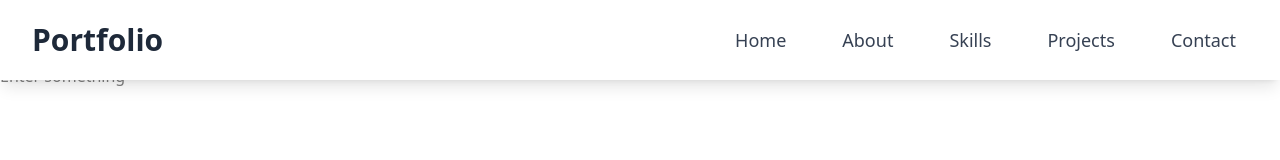
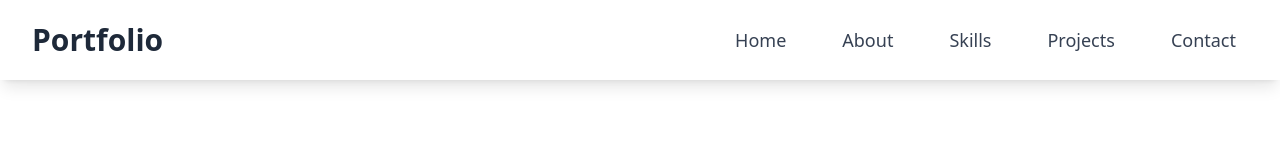
Before and after one commit to KavishkaDulshan/Portfolio, a React (Vite) app: page / in a window 1280 px wide. Shown: the top 160 px of the page. Built offline with nearby package versions, Linux system fonts and the light colour scheme.

Commit message:
edit navbar

```diff
--- a/src/App.jsx
+++ b/src/App.jsx
@@ -1,15 +1,15 @@
 import React from 'react'
-import { useState } from 'react';
+// import { useState } from 'react';
 import Search from './assets/components/Search'
 import NavBar from './assets/components/NavBar'
 
 const App = () => {
 
-  const [searchTerm,setSearchTerm] = useState('');
+  // const [searchTerm,setSearchTerm] = useState('');
 
   return (
     <div>
-      <Search searchTerm={searchTerm} setSearchTerm={setSearchTerm}/>
+      {/* <Search searchTerm={searchTerm} setSearchTerm={setSearchTerm}/> */}
       <NavBar />
     </div>
   )
```
